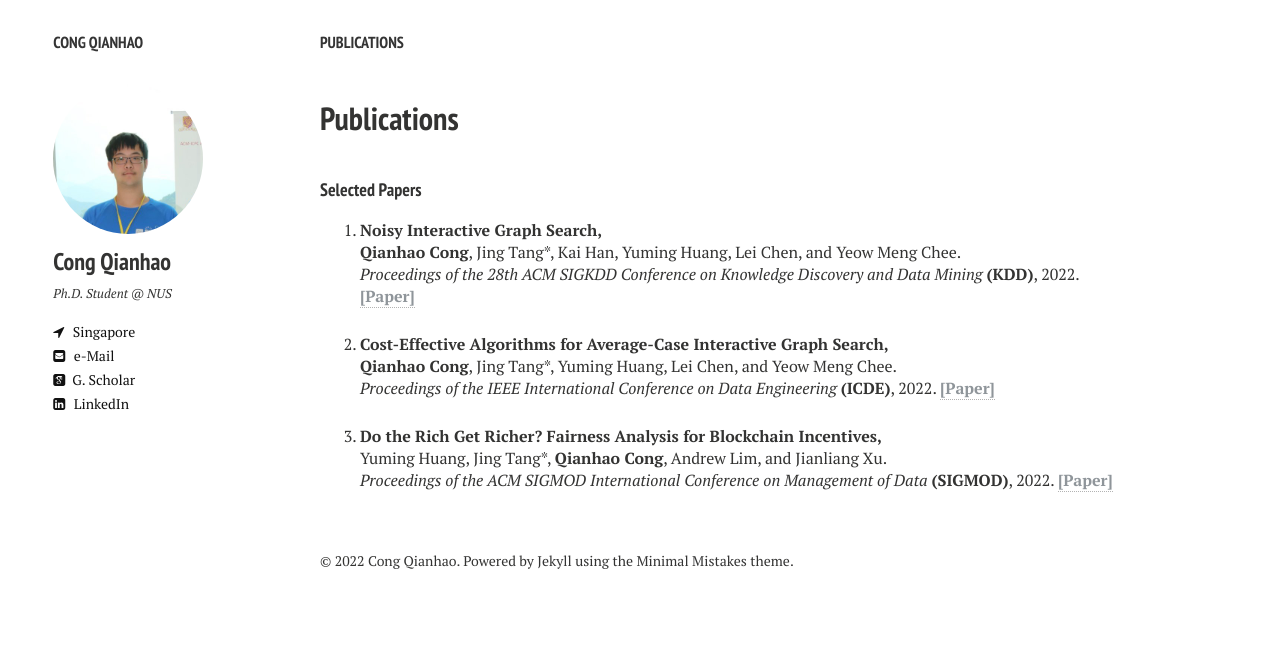
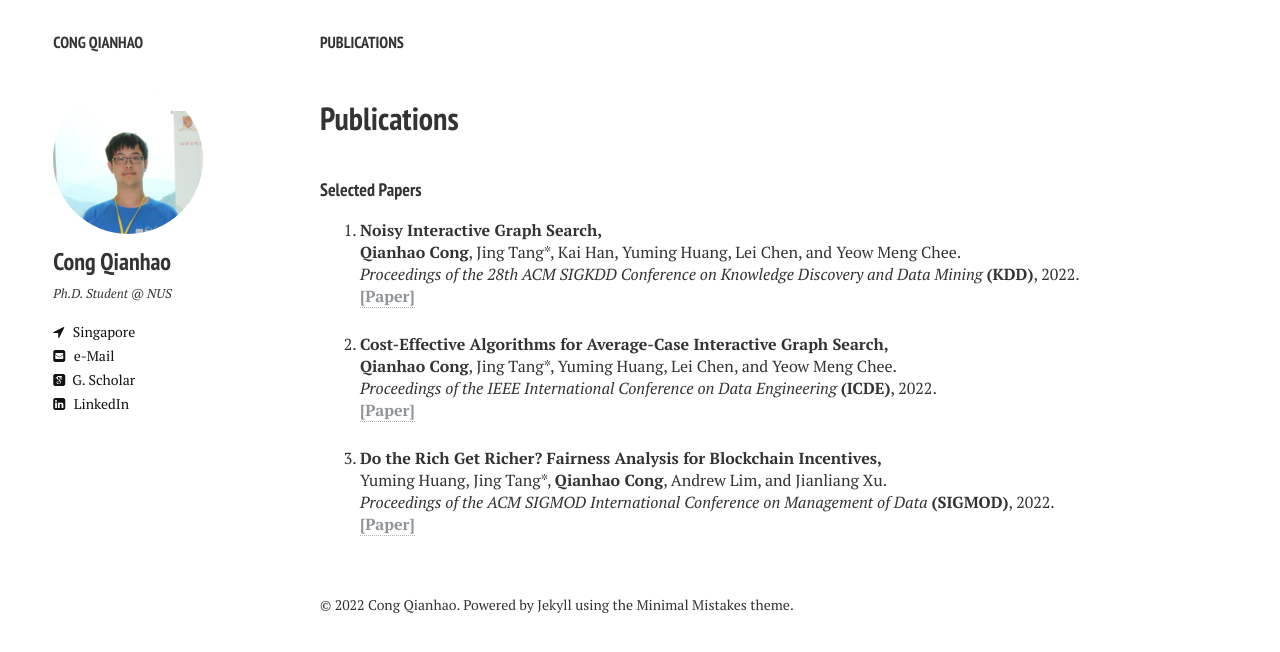
Before and after one commit to cong741/cong741.github.io, a Jekyll site: the page built from publications.md, in a window 1280 px wide. Shown: the top 652 px of the page. Built offline with Jekyll 4.4.1, drawn with Linux system fonts in a browser that asks for light colours; nearby versions of some CDN libraries.

Commit message:
edit publication.md

```diff
--- a/publications.md
+++ b/publications.md
@@ -16,7 +16,7 @@ comments: false
 <p>
 <b>Noisy Interactive Graph Search,</b>
 <br> <b>Qianhao Cong</b>, Jing Tang*, Kai Han, Yuming Huang, Lei Chen, and Yeow Meng Chee.<br>
-<i>Proceedings of the 28th ACM SIGKDD Conference on Knowledge Discovery and Data Mining</i> <b>(KDD)</b>, 2022. <a href="https://dl.acm.org/doi/10.1145/3534678.3539267"> <font color="#8F959A" target="_blank"><b>[Paper]</b> </font></a>
+<i>Proceedings of the 28th ACM SIGKDD Conference on Knowledge Discovery and Data Mining</i> <b>(KDD)</b>, 2022. <br><a href="https://dl.acm.org/doi/10.1145/3534678.3539267"> <font color="#8F959A" target="_blank"><b>[Paper]</b> </font></a>
 </p>
 </li>
 
@@ -24,7 +24,7 @@ comments: false
 <p>
 <b>Cost-Effective Algorithms for Average-Case Interactive Graph Search,</b>
 <br> <b>Qianhao Cong</b>, Jing Tang*, Yuming Huang, Lei Chen, and Yeow Meng Chee.<br>
-<i>Proceedings of the IEEE International Conference on Data Engineering</i> <b>(ICDE)</b>, 2022. <a href="https://doi.org/10.1109/ICDE53745.2022.00091"> <font color="#8F959A" target="_blank"><b>[Paper]</b> </font></a>
+<i>Proceedings of the IEEE International Conference on Data Engineering</i> <b>(ICDE)</b>, 2022. <br><a href="https://doi.org/10.1109/ICDE53745.2022.00091"> <font color="#8F959A" target="_blank"><b>[Paper]</b> </font></a>
 </p>
 </li>
 
@@ -32,7 +32,7 @@ comments: false
 <p>
 <b>Do the Rich Get Richer? Fairness Analysis for Blockchain Incentives,</b>
 <br> Yuming Huang, Jing Tang*, <b>Qianhao Cong</b>, Andrew Lim, and Jianliang Xu.<br>
-<i>Proceedings of the ACM SIGMOD International Conference on Management of Data</i> <b>(SIGMOD)</b>, 2022. <a href="https://dl.acm.org/doi/10.1145/3448016.3457285"> <font color="#8F959A" target="_blank"><b>[Paper]</b> </font></a>
+<i>Proceedings of the ACM SIGMOD International Conference on Management of Data</i> <b>(SIGMOD)</b>, 2022. <br><a href="https://dl.acm.org/doi/10.1145/3448016.3457285"> <font color="#8F959A" target="_blank"><b>[Paper]</b> </font></a>
 </p>
 </li>
 
```
Also changed, not shown: index.md (+4 -0 lines).
